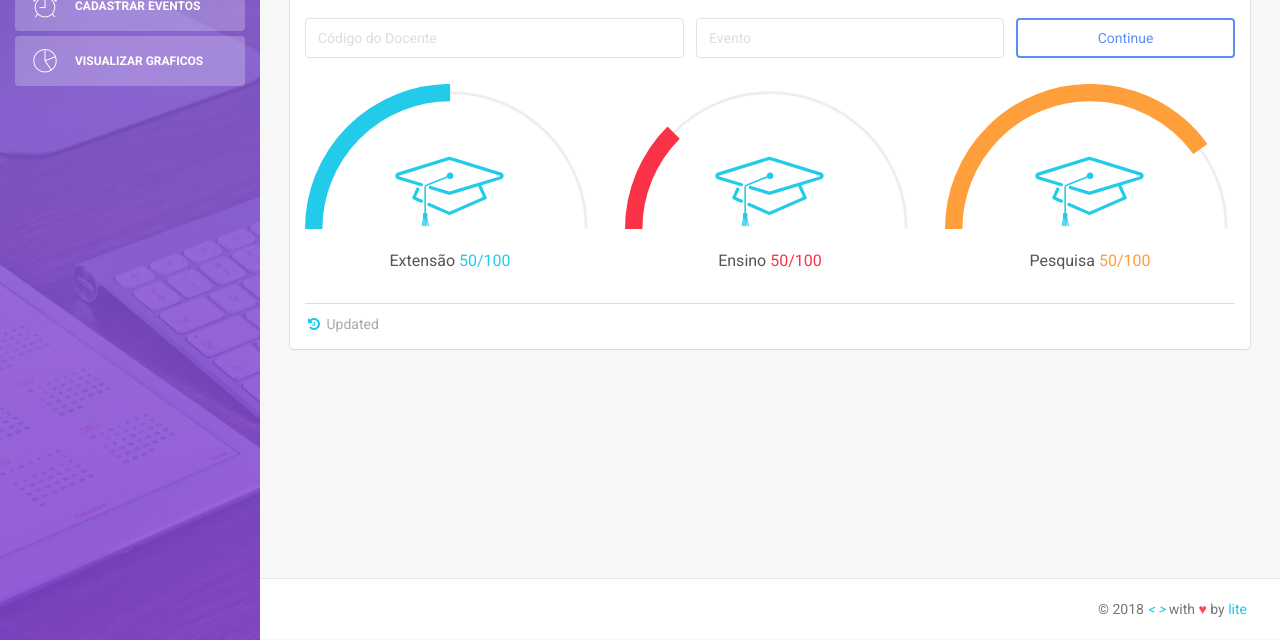
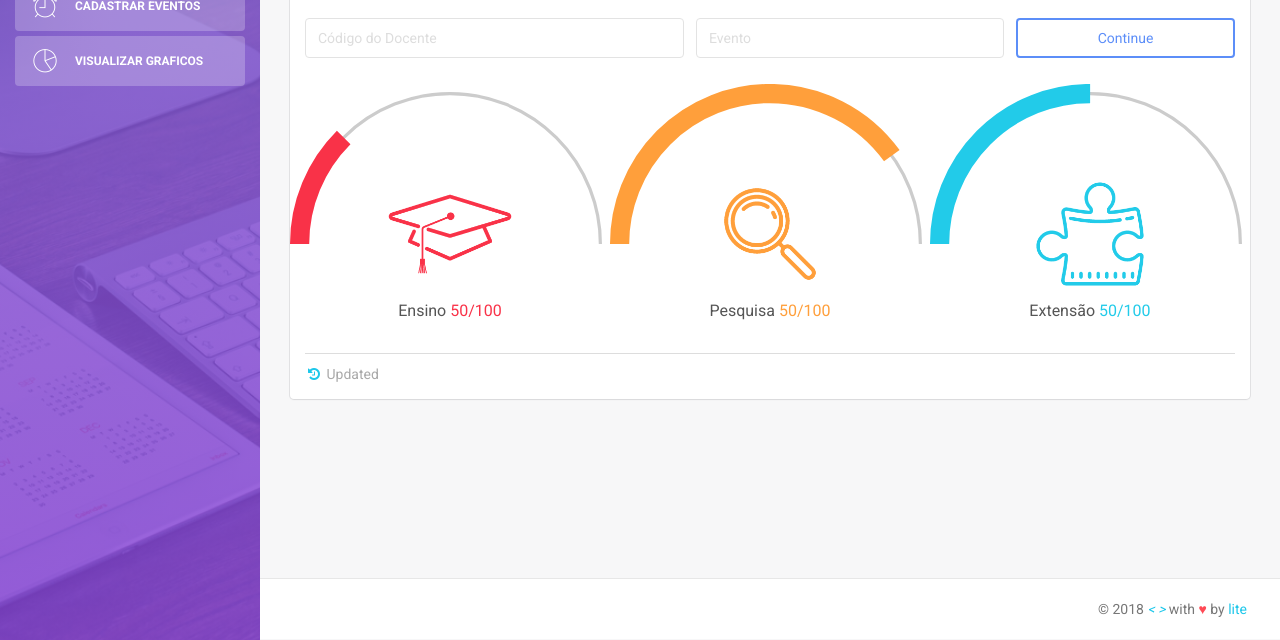
Before and after one commit to AlissonSteffens/institutional-progression-events, a website: page public/graficos.html in a window 1280 px wide. Shown: the part 160-800 px from the top of the page. Drawn offline with Linux system fonts and the light colour scheme.

Commit message:
mais icones

```diff
--- a/public/assets/css/styles.css
+++ b/public/assets/css/styles.css
@@ -12,7 +12,7 @@
     border-left: 5px solid #FF9F3B;
 }
 .chart-icon{
-    margin-top: -10rem;
+    margin-top: -25%;
 }
 .chart-desc{
     text-align: center;
--- a/public/graficos.html
+++ b/public/graficos.html
@@ -117,20 +117,33 @@
                                 </form>
                                 <div id="charts">
                                     <div class="row" >
+
                                         <div class="col-xs-4">
-                                            <div id="ext"></div>
-                                            <img src="assets/img/ens.svg" class="img-fluid col-md-offset-3 col-md-6 chart-icon">
-                                            <p class="chart-desc col-md-12">Extensão <span class="ext">50/100</span> </p>
+                                            <div class="row">
+                                                <div id="ens"></div>
+                                                <div class="col-md-offset-3 col-md-6 col-xs-offset-2 col-xs-8  chart-icon">
+                                                    <img src="assets/img/ens.png" class="img-responsive">
+                                                </div>
+                                                <p class="chart-desc col-xs-12">Ensino <span class="ens">50/100</span> </p>
+                                            </div>
                                         </div>
                                         <div class="col-xs-4">
-                                            <div id="ens"></div>
-                                            <img src="assets/img/ens.svg" class="img-fluid col-md-offset-3 col-md-6 chart-icon">
-                                            <p class="chart-desc col-md-12">Ensino <span class="ens">50/100</span> </p>
+                                            <div class="row">
+                                                <div id="pes"></div>
+                                                <div class="col-md-offset-3 col-md-6 col-xs-offset-2 col-xs-8  chart-icon">
+                                                    <img src="assets/img/pes.png" class="img-responsive">
+                                                </div>
+                                                <p class="chart-desc col-xs-12">Pesquisa <span class="pes">50/100</span> </p>
+                                            </div>
                                         </div>
                                         <div class="col-xs-4">
-                                            <div id="pes"></div>
-                                            <img src="assets/img/ens.svg" class="img-fluid col-md-offset-3 col-md-6 chart-icon">
-                                            <p class="chart-desc col-md-12">Pesquisa <span class="pes">50/100</span> </p>
+                                            <div class="row">
+                                                <div id="ext"></div>
+                                                <div class="col-md-offset-3 col-md-6 col-xs-offset-2 col-xs-8 chart-icon">
+                                                    <img src="assets/img/ext.png" class="img-responsive">
+                                                </div>
+                                                <p class="chart-desc col-xs-12">Extensão <span class="ext">50/100</span> </p>
+                                            </div>
                                         </div>
                                     </div>
                                 </div>
@@ -186,7 +199,7 @@
                 easing: 'easeInOut',
                 duration: 1400,
                 color: '#22CBE9',
-                trailColor: '#eee',
+                trailColor: '#ccc',
                 trailWidth: 1,
                 svgStyle: null
             });
@@ -198,7 +211,7 @@
                 easing: 'easeInOut',
                 duration: 1400,
                 color: '#F93248',
-                trailColor: '#eee',
+                trailColor: '#ccc',
                 trailWidth: 1,
                 svgStyle: null
             });
@@ -210,7 +223,7 @@
                 easing: 'easeInOut',
                 duration: 1400,
                 color: '#FF9F3B',
-                trailColor: '#eee',
+                trailColor: '#ccc',
                 trailWidth: 1,
                 svgStyle: null
             });
```
Also changed, not shown: public/assets/img/ens.png (added), public/assets/img/ext.png (added), public/assets/img/pes.png (added).
